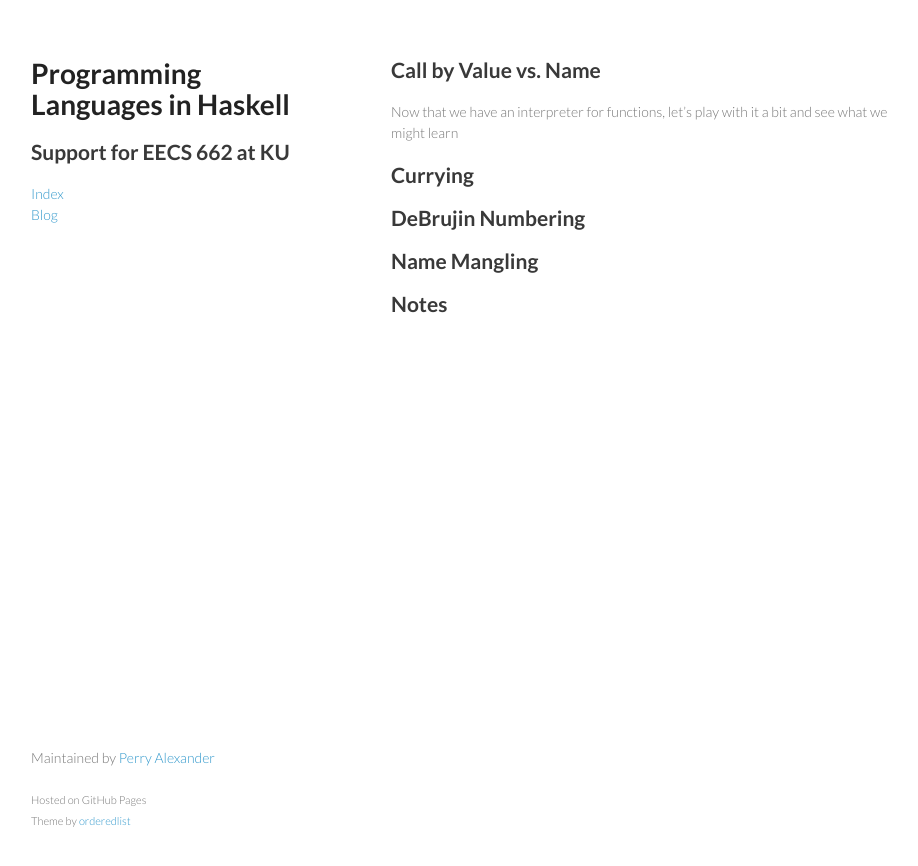
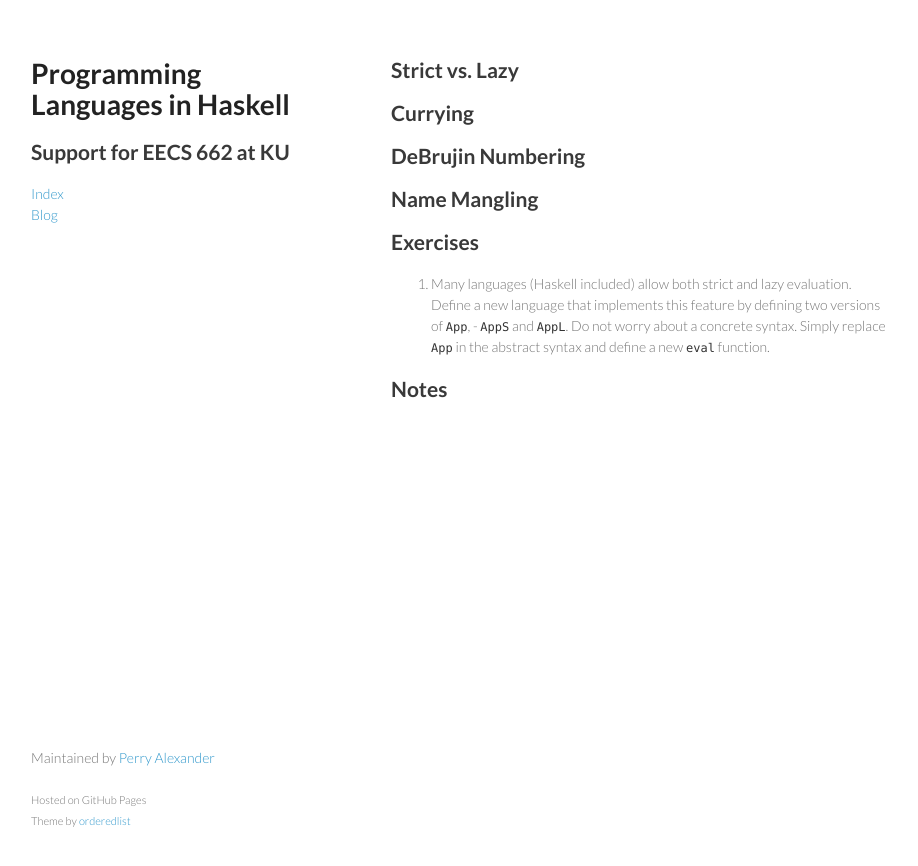
Before and after one commit to ku-sldg/plih, a Jekyll site: the page built from _funs/2-Function-Features.md, in a window 1280 px wide. Shown: the top 866 px of the page, without its empty margins (179-1097 px from the left). Built offline with Jekyll 4.4.1, drawn with Linux system fonts in a browser that asks for light colours.

Commit message:
moving strict/lazy exercise

```diff
--- a/_funs/2-Function-Features.md
+++ b/_funs/2-Function-Features.md
@@ -5,9 +5,7 @@ use_math: true
 categories: chapter ch2
 ---
 
-## Call by Value vs. Name
-
-Now that we have an interpreter for functions, let's play with it a bit and see what we might learn
+## Strict vs. Lazy
 
 ## Currying
 
@@ -15,4 +13,8 @@ Now that we have an interpreter for functions, let's play with it a bit and see
 
 ## Name Mangling
 
+## Exercises
+
+1. Many languages (Haskell included) allow both strict and lazy evaluation.  Define a new language that implements this feature by defining two versions of `App`, - `AppS` and `AppL`.  Do not worry about a concrete syntax.  Simply replace `App` in the abstract syntax and define a new `eval` function.
+
 ## Notes
```
Also changed, not shown: _funs/1-Adding-Functions.md (+1 -1 lines).
